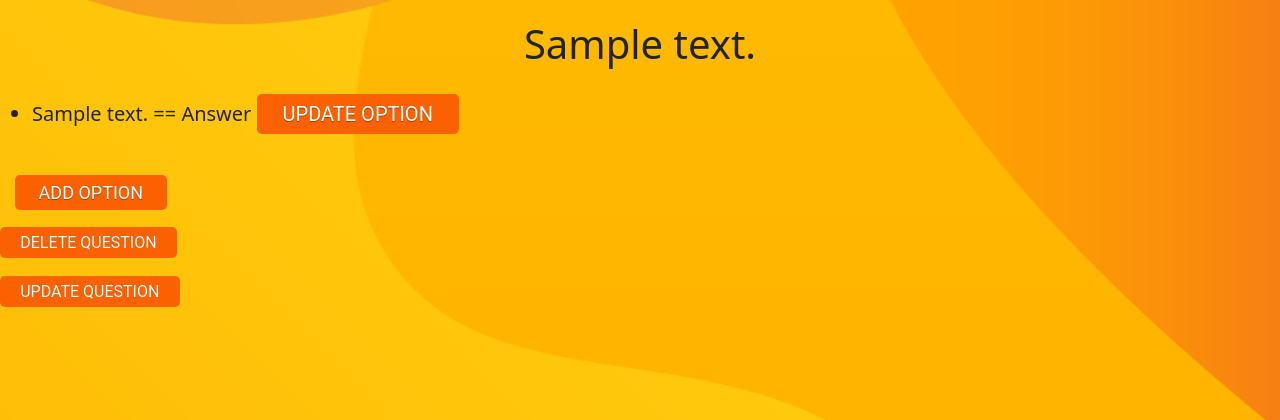
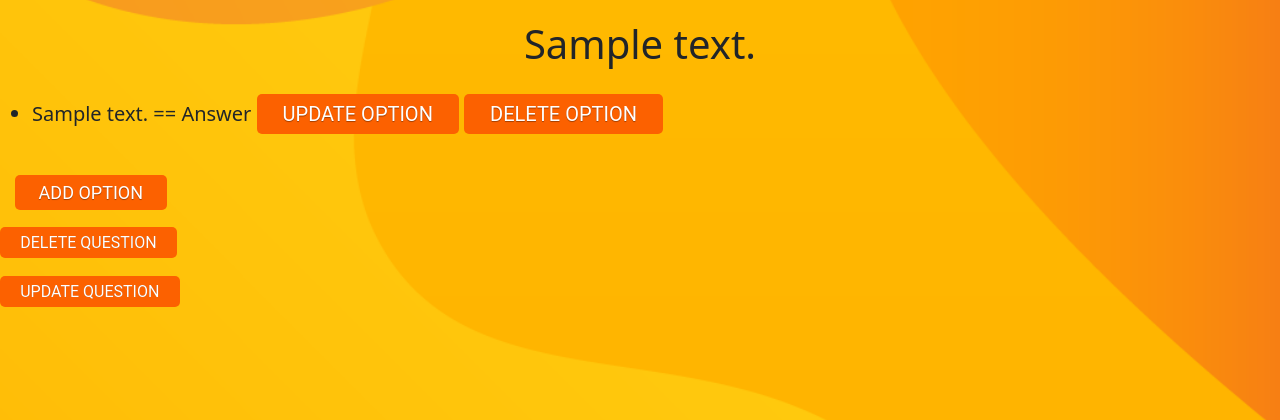
Before and after one commit to Ritvikshah2000/Inquizitive, a Django app: page /view_quiz_question/1 in a window 1280 px wide. Shown: the part 72-492 px from the top of the page. Run offline with Django 3.2, Linux system fonts and the light colour scheme; data comes from the database, SQL or seed files in the repository; tables that the repository leaves empty hold one stand-in row (values such as "Sample post").

Commit message:
Able to delete quiz question options

```diff
--- a/inquizitive/quizzes/models.py
+++ b/inquizitive/quizzes/models.py
@@ -42,6 +42,8 @@ class Quiz_Question_Option(models.Model):
     Quiz_Question_ID = models.ForeignKey(Quiz_Question, on_delete=models.CASCADE)
     Text = models.CharField(max_length=200)
     IsAnswer = models.BooleanField(default=False, choices=YES_OR_NO)
+    def __str__(self):
+        return self.Text
 
 class Quiz_Question_User_Answer(models.Model):
     User_ID = models.ForeignKey(User, on_delete=models.SET_NULL, null=True)
--- a/inquizitive/quizzes/templates/quizzes/quiz_question_view.html
+++ b/inquizitive/quizzes/templates/quizzes/quiz_question_view.html
@@ -20,6 +20,7 @@
           == Answer
         {% endif %}
         <a class="action-button" href="{% url 'update_question_option' option.id %}">Update Option</a>
+        <a class="action-button" href="{% url 'delete_question_option' option.id %}">Delete Option</a>
       </li>
     {% endfor %}
   </ul>
--- a/inquizitive/quizzes/urls.py
+++ b/inquizitive/quizzes/urls.py
@@ -17,4 +17,5 @@ urlpatterns = [
     path('create_quiz_question/<int:quiz_id>', views.QuizQuestionCreateView.as_view(), name='create_question'),
     path('add_question_option/<int:question_id>', views.QuizQuestionOptionCreateView.as_view(), name='add_question_option'),
     path('update_question_option/<int:pk>', views.QuizQuestionOptionUpdateView.as_view(), name='update_question_option'),
+    path('delete_question_option/<int:pk>', views.QuizQuestionOptionDeleteView.as_view(), name='delete_question_option'),
 ]
--- a/inquizitive/quizzes/views.py
+++ b/inquizitive/quizzes/views.py
@@ -136,6 +136,23 @@ class QuizQuestionOptionUpdateView(UpdateView):
             return reverse('add_question_option', kwargs={'question_id': self.Quiz_Question_ID.id})
 
 
+class QuizQuestionOptionDeleteView(DeleteView):
+    model = Quiz_Question_Option
+    template_name = "quizzes/confirm_delete.html"
+
+    # TODO: Set up redirect to quiz instead of index
+    # def form_valid(self, form):
+    #     self.Quiz_ID = get_object_or_404(Quiz, id=self.kwargs['object'].kwargs['quiz_id'])
+    #     form.instance.Quiz_ID = self.Quiz_ID
+    #     form.save()
+    #     form.instance.save()
+    #     return HttpResponseRedirect(self.get_success_url())
+
+    def get_success_url(self):
+        # return reverse('view_quiz', kwargs={'pk': self.Quiz_ID.id})
+        return reverse('index')
+
+
 class QuizDetailView(DetailView):
     model = Quiz
     template_name = "quizzes/quiz_view.html"
```
